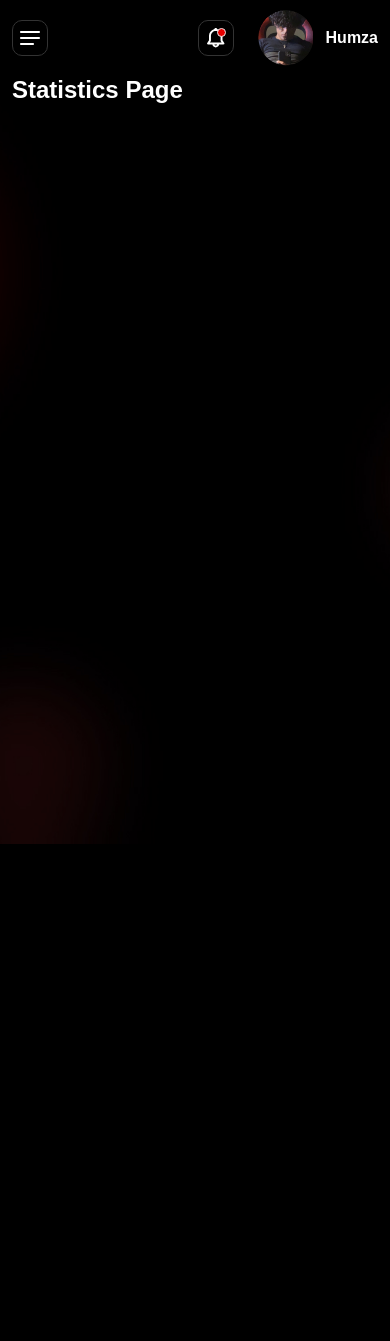
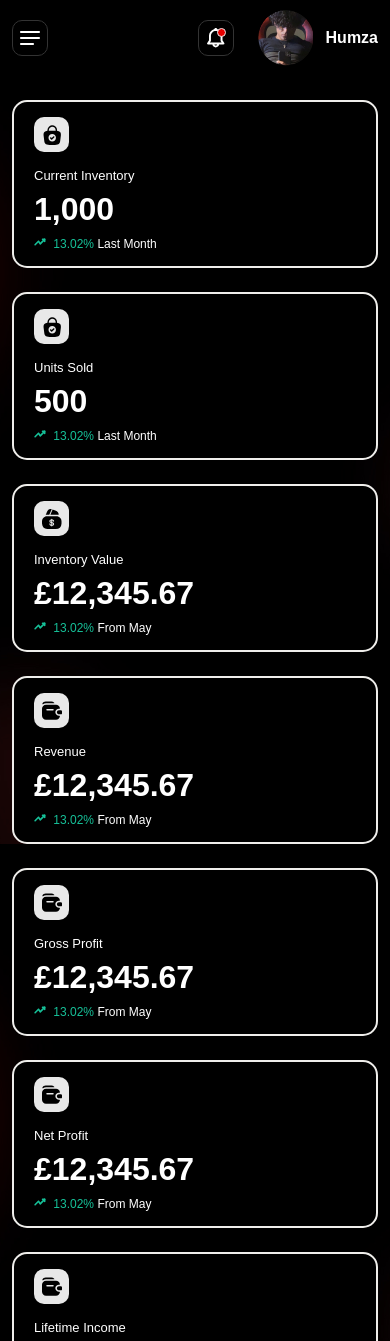
Before and after one commit to FerretCode/Rapidify-Tracker-1, a SvelteKit app: page / in a window 390 px wide. Shown: the top 1341 px of the page. Before the commit the page ends 844 px from the top, so only its background shows below. Built offline with nearby package versions, Linux system fonts and the light colour scheme.

Commit message:
Added some chart data in Statistics page

```diff
--- a/src/lib/components/SidebarNavigation.svelte
+++ b/src/lib/components/SidebarNavigation.svelte
@@ -54,15 +54,14 @@
 		sidebar.classList.remove('show')
 	}
 </script>
-<!-- <a href="/sverdle" aria-current={$page.url.pathname.startsWith('/sverdle') ? 'page' : undefined}>Sverdle</a> -->
 
 <aside class="sidebar" bind:this={sidebar}>
 	<div class="sidebar__header">
-		<button type="button" class="btn-close" on:click={handleMenuHideOnClick}>
+		<button type="button" class="btn-close" aria-label="Close menu" on:click={handleMenuHideOnClick}>
 			<svelte:component this={CloseIcon} />
 		</button>
 		<a href="/" class="sidebar__logo" on:click={handleMenuHideOnClick}>
-			<img src={logo} alt="logo">
+			<img src={logo} alt="logo" width="42" height="37">
 		</a>
 	</div>
 	<nav class="sidebar__nav">
--- a/src/routes/+page.svelte
+++ b/src/routes/+page.svelte
@@ -1,4 +1,8 @@
 <script>
+	import BagCheckedIcon from '$lib/assets/icons/chart-icon/BagCheckedIcon.svelte'
+	import TradeUpIcon from '$lib/assets/icons/chart-icon/TradeUpIcon.svelte'
+	import WalletCashIcon from '$lib/assets/icons/chart-icon/WalletCashIcon.svelte'
+	import WalletIcon from '$lib/assets/icons/chart-icon/WalletIcon.svelte'
 </script>
 
 <svelte:head>
@@ -6,11 +10,141 @@
 	<meta name="description" content="Statistics page" />
 </svelte:head>
 
-<section>
+<section class="pt-4 pb-5">
 	<div class="container-fluid">
-		<h1>Statistics Page</h1>
+		<div class="row">
+			<div class="col-lg-7"></div>
+			<div class="col-lg-5">
+				<div class="row">
+					<div class="col-sm-6 col-lg-12 col-xxl-6 mb-4">
+						<div class="chart-card">
+							<span class="chart-card__icon">
+								<svelte:component this={BagCheckedIcon} />
+							</span>
+							<p class="chart-card__regular-text mt-3">Current Inventory</p>
+							<h2 class="chart-card__title my-2">1,000</h2>
+							<p class="chart-card__small-text"><span class="success"><span class="inline-icon me-1"><svelte:component this={TradeUpIcon} /></span> 13.02%</span> Last Month</p>
+						</div>
+					</div>
+					<div class="col-sm-6 col-lg-12 col-xxl-6 mb-4">
+						<div class="chart-card">
+							<span class="chart-card__icon">
+								<svelte:component this={BagCheckedIcon} />
+							</span>
+							<p class="chart-card__regular-text mt-3">Units Sold</p>
+							<h2 class="chart-card__title my-2">500</h2>
+							<p class="chart-card__small-text"><span class="success"><span class="inline-icon me-1"><svelte:component this={TradeUpIcon} /></span> 13.02%</span> Last Month</p>
+						</div>
+					</div>
+					<div class="col-sm-6 col-lg-12 col-xxl-6 mb-4">
+						<div class="chart-card">
+							<span class="chart-card__icon">
+								<svelte:component this={WalletCashIcon} />
+							</span>
+							<p class="chart-card__regular-text mt-3">Inventory Value</p>
+							<h2 class="chart-card__title my-2">£12,345.67</h2>
+							<p class="chart-card__small-text"><span class="success"><span class="inline-icon me-1"><svelte:component this={TradeUpIcon} /></span> 13.02%</span> From May</p>
+						</div>
+					</div>
+					<div class="col-sm-6 col-lg-12 col-xxl-6 mb-4">
+						<div class="chart-card">
+							<span class="chart-card__icon">
+								<svelte:component this={WalletIcon} />
+							</span>
+							<p class="chart-card__regular-text mt-3">Revenue</p>
+							<h2 class="chart-card__title my-2">£12,345.67</h2>
+							<p class="chart-card__small-text"><span class="success"><span class="inline-icon me-1"><svelte:component this={TradeUpIcon} /></span> 13.02%</span> From May</p>
+						</div>
+					</div>
+					<div class="col-sm-6 col-lg-12 col-xxl-6 mb-4">
+						<div class="chart-card">
+							<span class="chart-card__icon">
+								<svelte:component this={WalletIcon} />
+							</span>
+							<p class="chart-card__regular-text mt-3">Gross Profit</p>
+							<h2 class="chart-card__title my-2">£12,345.67</h2>
+							<p class="chart-card__small-text"><span class="success"><span class="inline-icon me-1"><svelte:component this={TradeUpIcon} /></span> 13.02%</span> From May</p>
+						</div>
+					</div>
+					<div class="col-sm-6 col-lg-12 col-xxl-6 mb-4">
+						<div class="chart-card">
+							<span class="chart-card__icon">
+								<svelte:component this={WalletIcon} />
+							</span>
+							<p class="chart-card__regular-text mt-3">Net Profit</p>
+							<h2 class="chart-card__title my-2">£12,345.67</h2>
+							<p class="chart-card__small-text"><span class="success"><span class="inline-icon me-1"><svelte:component this={TradeUpIcon} /></span> 13.02%</span> From May</p>
+						</div>
+					</div>
+					<div class="col-sm-6 col-lg-12 col-xxl-6 mb-4">
+						<div class="chart-card">
+							<span class="chart-card__icon">
+								<svelte:component this={WalletIcon} />
+							</span>
+							<p class="chart-card__regular-text mt-3">Lifetime Income</p>
+							<h2 class="chart-card__title my-2">£12,345.67</h2>
+							<p class="chart-card__small-text"><span class="success"><span class="inline-icon me-1"><svelte:component this={TradeUpIcon} /></span> 13.02%</span> From May</p>
+						</div>
+					</div>
+					<div class="col-sm-6 col-lg-12 col-xxl-6 mb-4">
+						<div class="chart-card">
+							<span class="chart-card__icon">
+								<svelte:component this={WalletIcon} />
+							</span>
+							<p class="chart-card__regular-text mt-3">Lifetime Expenses</p>
+							<h2 class="chart-card__title my-2">£12,345.67</h2>
+							<p class="chart-card__small-text"><span class="danger"><span class="inline-icon me-1"><svelte:component this={TradeUpIcon} /></span> 13.02%</span> From May</p>
+						</div>
+					</div>
+				</div>
+			</div>
+		</div>
 	</div>
 </section>
 
 <style>
+	.chart-card{
+		padding: 15px 20px;
+		background-color: #000000;
+		border: 2px solid var(--color-border);
+		border-radius: 15px;
+	}
+
+	.chart-card__icon{
+		--_size: 35px;
+		width: var(--_size);
+		height: var(--_size);
+		font-size: 20px;
+		display: inline-flex;
+		align-items: center;
+		justify-content: center;
+		border-radius: 10px;
+		color: #000000;
+		background-color: #E8E8E8;
+	}
+
+	.chart-card__regular-text{
+		font-size: 13px;
+	}
+
+	.chart-card__title{
+		font-size: 32px;
+		font-weight: 700;
+	}
+
+	.chart-card__small-text{
+		font-size: 12px;
+	}
+
+	.inline-icon{
+		display: inline-block;
+	}
+
+	.success{
+		color: #16C098;
+	}
+
+	.danger{
+		color: #C01616;
+	}
 </style>
```
Also changed, not shown: src/routes/market/+page.svelte (+4 -4 lines).
